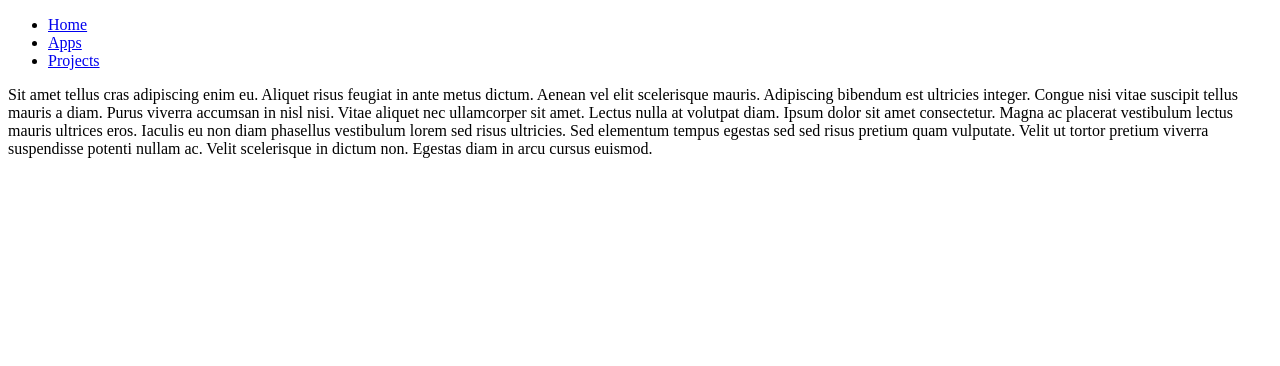
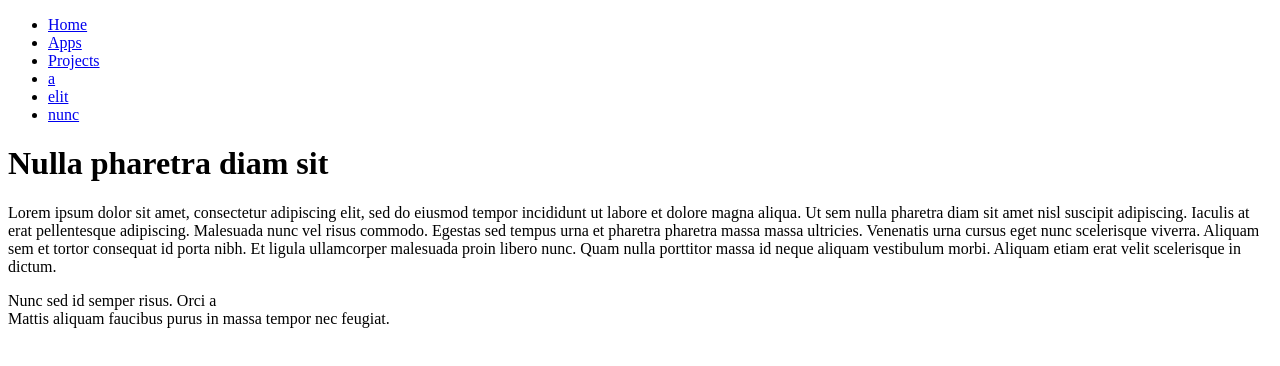
Before and after one commit to foderking/My-Website, a React app: page / in a window 1280 px wide. Shown: the top 366 px of the page. Built offline with nearby package versions, Linux system fonts and the light colour scheme; the HTML template or start-up script is replaced by a standard one.

Commit message:
added more dummy components, a Footer component, and refactored existing components

```diff
--- a/src/App.js
+++ b/src/App.js
@@ -2,6 +2,7 @@ import React from 'react'
 import './index.css'
 import Home from './components/Home'
 import Navigation from './components/Navigation'
+import Footer from './components/Footer'
 
 
 const App = () =>
@@ -10,6 +11,7 @@ const App = () =>
 		<div className="container" >
 			<Navigation />
 			<Home />
+			<Footer />
 		</div>
 	)
 }
--- /dev/null
+++ b/src/components/Footer.js
@@ -0,0 +1,23 @@
+import React from 'react'
+import DummySentence from './filler/DummySentence'
+
+
+
+const Footer = () =>
+{
+	return (
+		<footer>
+			<div>
+				<DummySentence length={7} />
+			</div>
+
+			<div>
+				<DummySentence length={9} />
+			</div>
+		</footer>
+	)
+
+}
+
+
+export default Footer
--- a/src/components/Home.js
+++ b/src/components/Home.js
@@ -1,12 +1,18 @@
 import React from 'react'
 import DummyParagraph from './filler/DummyParagraph'
+import DummySentence from './filler/DummySentence'
 
 const Home = () =>
 {
 	return (
 		<div>
-			{/* Home directory */}
-			<DummyParagraph length={1} />
+			<h1>
+				<DummySentence length={4}/>
+			</h1>
+
+			<p>
+				<DummyParagraph length={1} />
+			</p>
 		</div>
 	)
 }
--- a/src/components/Navigation.js
+++ b/src/components/Navigation.js
@@ -1,13 +1,35 @@
 import React from 'react'
+import { generateRandomWord } from './filler/dummy'
 
 const Navigation = () =>
 {
+	const link1 = generateRandomWord()
+	const link2 = generateRandomWord()
+	const link3 = generateRandomWord()
+
+	const navLinks = [
+		'Home',
+		'Apps',
+		'Projects',
+		link1,
+		link2,
+		link3
+	]
+
 	return (
 		<nav>
 			<ul>
-				<li><a href='/'>Home</a></li>
-				<li><a href='/apps'>Apps</a></li>
-				<li><a href='/projects'>Projects</a></li>
+
+				{
+					navLinks.map( each =>
+					<li>
+						<a href={ each === 'Home' ? '/' : `/${each.toLowerCase()}` } >
+							{each}
+						</a>
+					</li>
+					)
+				}
+
 			</ul>
 		</nav>
 	)
--- a/src/components/filler/DummyParagraph.js
+++ b/src/components/filler/DummyParagraph.js
@@ -6,7 +6,7 @@ const DummyParagraph = (props) =>
 {
 	const paragraph = generateRandomParagraph(props.length)
 
-	return <p>{paragraph}</p>
+	return <>{paragraph}</>
 }
 
 export default DummyParagraph
--- /dev/null
+++ b/src/components/filler/DummySentence.js
@@ -0,0 +1,14 @@
+import React from 'react'
+import { generateRandomLine } from './dummy'
+import DummyParagraph from './DummyParagraph'
+
+
+const DummySentence = (props) =>
+{
+	const sentence = generateRandomLine(props.length)
+
+	return <>{sentence}</>
+}
+
+
+export default DummySentence
--- a/src/components/filler/dummy.js
+++ b/src/components/filler/dummy.js
@@ -119,10 +119,10 @@ function generateRandomParagraph(parag)
 }
 
 // Generates a string containing a single sentence with no of words as argument
-function generateRandomLine(lines)
+function generateRandomLine(words)
 {
 	const randLine = rand()[0]
-	const ans = sentenceSplit(randLine).slice(0, lines)
+	const ans = sentenceSplit(randLine).slice(0, words)
 
 	return ans.join(' ')
 }
```
